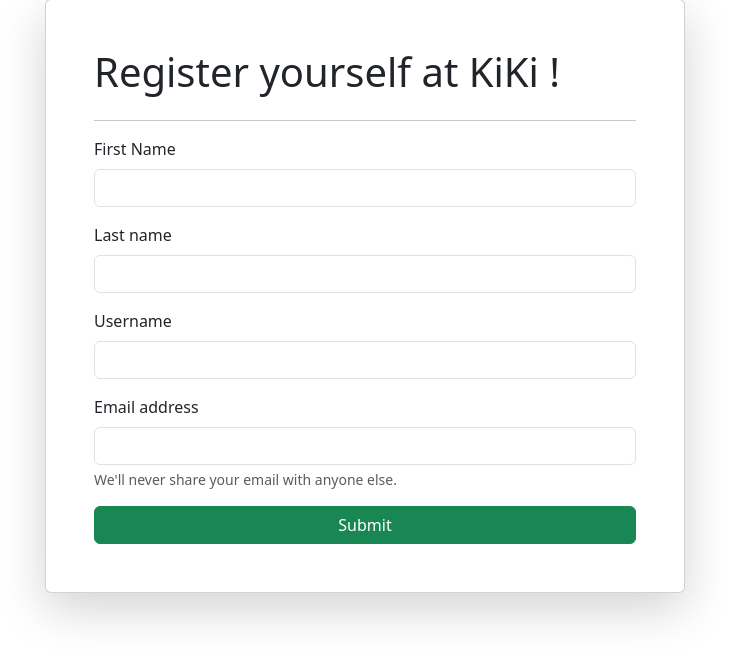
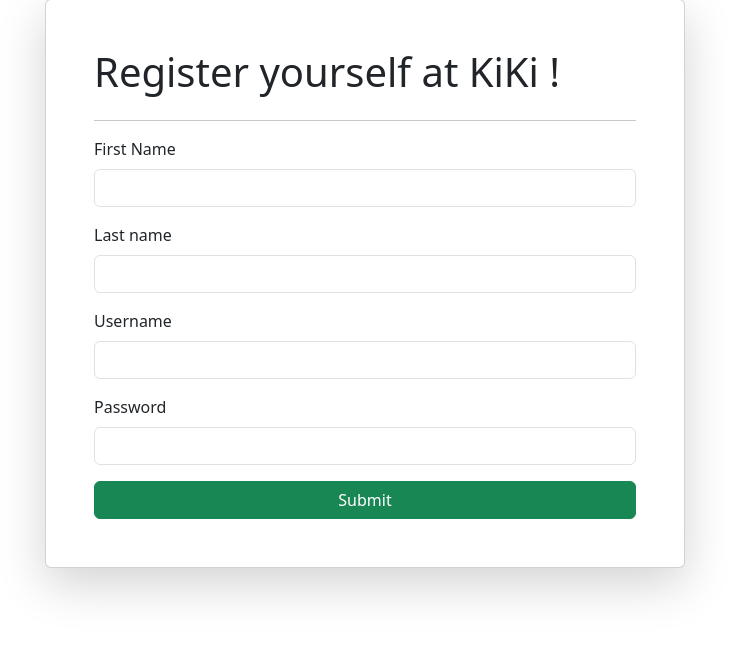
Before and after one commit to Anshuman-bit/KiKi---Buy-and-Sell, a Django app: page /register/ in a window 1280 px wide. Shown: the part 49-710 px from the top of the page, without its empty margins (275-1004 px from the left). Run offline with Django 3.2, Linux system fonts and the light colour scheme.

Commit message:
added User creation (register) function.

```diff
--- a/sell/templates/sell/register.html
+++ b/sell/templates/sell/register.html
@@ -28,15 +28,14 @@
 
     <div class="mb-3">
         <label class="form-label">Username</label>
-        <input type="text" required name="Username" class="form-control">
+        <input type="text" required name="username" class="form-control">
     </div>
 
 
     <div class="mb-3">
-    <label for="exampleInputEmail1" class="form-label">Email address</label>
-    <input type="email" class="form-control" id="exampleInputEmail1" required name="email_id" aria-describedby="emailHelp">
-    <div id="emailHelp" class="form-text">We'll never share your email with anyone else.</div>
-  </div>
+        <label for="exampleInputPassword1" class="form-label">Password</label>
+        <input type="password" required name="password" class="form-control" id="exampleInputPassword1">
+    </div>
 
 
     <button type="submit" class="btn btn-success">Submit</button>
--- a/sell/views.py
+++ b/sell/views.py
@@ -1,3 +1,4 @@
+from django.contrib import messages
 from django.shortcuts import render, redirect
 from .models import *
 from django.http import HttpResponse
@@ -43,16 +44,16 @@
     if request.method == "POST":
         first_name = request.POST.get("first_name")
         last_name = request.POST.get("last_name")
-        email = request.POST.get("email_id")
+        username = request.POST.get("username")
+        password = request.POST.get("password")
 
-        print(first_name)
-        print(last_name)
-        print(email)
+        print(first_name, last_name, username, password)
 
         User.objects.create(
             first_name=first_name,
             last_name=last_name,
-            #email_id=email
+            username=username,
+            password=password
         )
 
         return redirect('/register/')
```
Also changed, not shown: db.sqlite3.
